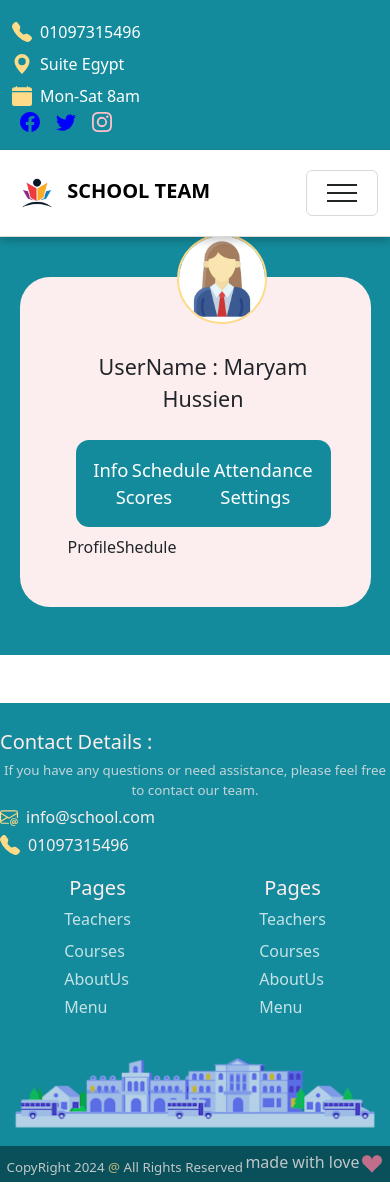
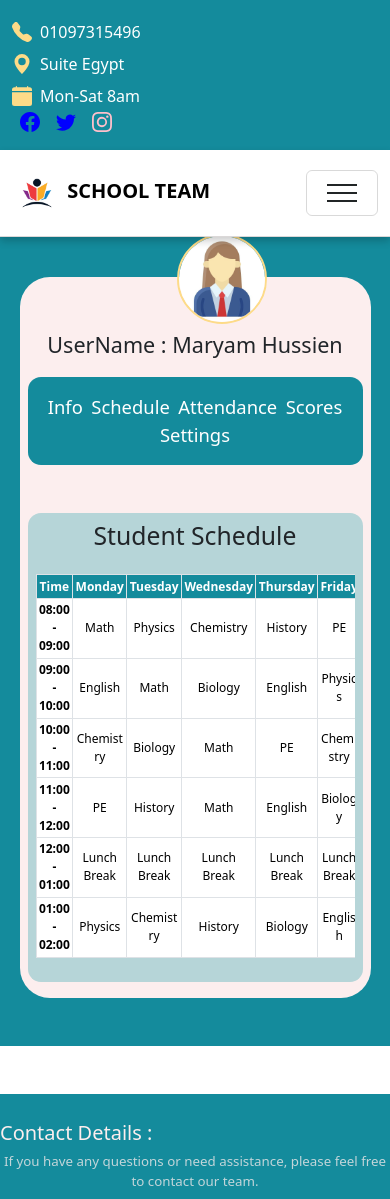
Before and after one commit to maryam-hussien/schoolManagmentSystem, a React (Vite) app in the folder FrontEnd/: page /profile/schedule in a window 390 px wide. Shown: the top 1199 px of the page. Built offline with nearby package versions, Linux system fonts and the light colour scheme.

Commit message:
profilescedule

```diff
--- a/FrontEnd/src/Components/ProfileSchedule/ProfileShedule.jsx
+++ b/FrontEnd/src/Components/ProfileSchedule/ProfileShedule.jsx
@@ -1,8 +1,73 @@
+import "./profileSchedule.css"
+const ProfileSchedule = () => {
+  return (
+ <div className=" container mt-5 ProfileScheduleSection">
+      <h2 className="text-center mb-4">Student Schedule</h2>
 
-const ProfileShedule = () => {
-  return (
-    <div>ProfileShedule</div>
-  )
+      <table className="table table-bordered table-hover table-responsive">
+        <thead className="thead-dark">
+          <tr>
+            <th scope="col">Time</th>
+            <th scope="col">Monday</th>
+            <th scope="col">Tuesday</th>
+            <th scope="col">Wednesday</th>
+            <th scope="col">Thursday</th>
+            <th scope="col">Friday</th>
+          </tr>
+        </thead>
+        <tbody>
+          <tr>
+            <th scope="row">08:00 - 09:00</th>
+            <td>Math</td>
+            <td>Physics</td>
+            <td>Chemistry</td>
+            <td>History</td>
+            <td>PE</td>
+          </tr>
+          <tr>
+            <th scope="row">09:00 - 10:00</th>
+            <td>English</td>
+            <td>Math</td>
+            <td>Biology</td>
+            <td>English</td>
+            <td>Physics</td>
+          </tr>
+          <tr>
+            <th scope="row">10:00 - 11:00</th>
+            <td>Chemistry</td>
+            <td>Biology</td>
+            <td>Math</td>
+            <td>PE</td>
+            <td>Chemistry</td>
+          </tr>
+          <tr>
+            <th scope="row">11:00 - 12:00</th>
+            <td>PE</td>
+            <td>History</td>
+            <td>Math</td>
+            <td>English</td>
+            <td>Biology</td>
+          </tr>
+          <tr>
+            <th scope="row">12:00 - 01:00</th>
+            <td>Lunch Break</td>
+            <td>Lunch Break</td>
+            <td>Lunch Break</td>
+            <td>Lunch Break</td>
+            <td>Lunch Break</td>
+          </tr>
+          <tr>
+            <th scope="row">01:00 - 02:00</th>
+            <td>Physics</td>
+            <td>Chemistry</td>
+            <td>History</td>
+            <td>Biology</td>
+            <td>English</td>
+          </tr>
+        </tbody>
+      </table>
+    </div>
+  );
 }
 
-export default ProfileShedule
+export default ProfileSchedule;
--- /dev/null
+++ b/FrontEnd/src/Components/ProfileSchedule/profileSchedule.css
@@ -0,0 +1,68 @@
+.ProfileScheduleSection {
+  border-radius: 13px;
+  background-color: #b6d5d8;
+  padding: 1.5rem;
+  width: 100%;
+}
+/* Default table styling */
+table.table th, table.table td {
+  text-align: center; /* Center align text in all cells */
+  vertical-align: middle; /* Vertically center text */
+}
+
+table.table thead th {
+  background-color: #148B9c; /* Dark green for header background */
+  color: white; /* White text in the header */
+}
+
+/* Styling for medium and small screens (tablets and below) */
+@media (max-width: 768px) {
+  .ProfileScheduleSection {
+    padding: 1rem;
+    width: 100%;
+  }
+
+  /* Make table more compact on small screens */
+  table.table {
+    font-size: 0.85rem; /* Reduce font size further */
+  }
+
+  table.table td, table.table th {
+    padding: 0.2rem; /* Reduce padding */
+    width: auto; /* Let the width of cells adjust dynamically */
+  }
+}
+
+/* Styling for extra small screens (phones and below) */
+@media (max-width: 576px) {
+  .ProfileScheduleSection {
+    padding: 0.5rem;
+    width: 100%;
+  }
+
+  /* Decrease font size and remove padding */
+  table.table {
+    font-size: 0.75rem; /* Reduce font size more for phones */
+  }
+
+  table.table td, table.table th {
+    padding: 0.15rem; /* Further reduce padding */
+    width: auto; /* Adjust width dynamically */
+  }
+
+  table.table td {
+    word-break: break-word; /* Break long words for better wrapping */
+  }
+
+  /* Wrap the table on smaller screens */
+  .table-responsive {
+    overflow-x: auto;
+    display: block;
+    white-space: nowrap; /* Prevent columns from being squeezed */
+  }
+
+  /* Ensure td wraps when necessary */
+  table.table td, table.table th {
+    white-space: normal; /* Allow the content to wrap in cells */
+  }
+}
--- a/FrontEnd/src/pages/Profile/Profile.jsx
+++ b/FrontEnd/src/pages/Profile/Profile.jsx
@@ -13,12 +13,12 @@ const Profile = () => {
   return (
     <>
       <div className="profile  mb-5 w-100">
-        <div className="profileContinater mb-5 p-5 ">
+        <div className="profileContinater mb-5 py-3 px-2 ">
           <div className="profileImgCont">
             <img src={profileImg} className="profileImg m-auto"></img>
         </div>
-        <div className="  text-center fw-medium p-3 profilename ">UserName : Maryam Hussien</div>
-        <div className="bar text-white fw-medium d-flex justify-content-around">
+        <div className="  text-center fw-medium p-3  mx-auto profilename">UserName : Maryam Hussien</div>
+        <div className="text-white fw-medium d-flex justify-content-around m-auto bar">
         <ProfileBar/>
         </div>
             <Routes>
--- a/FrontEnd/src/pages/Profile/profile.css
+++ b/FrontEnd/src/pages/Profile/profile.css
@@ -33,7 +33,7 @@ left: 45%;
   border-color: #fddb88;
 }
 .profilename{
-  margin-top: 4%;
+  margin-top: 6%;
   font-size: calc(1.275rem + .3vw);
 }
 .bar{
@@ -44,7 +44,6 @@ left: 45%;
   display: flex;
   flex-wrap: wrap;
   padding: 1rem;
-  margin: auto;
 
 }
 /* Media query for screens less than 1440px wide */
```
